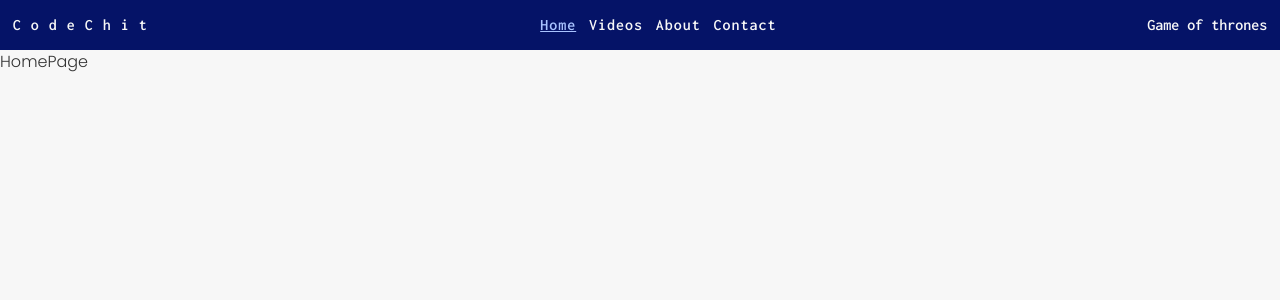
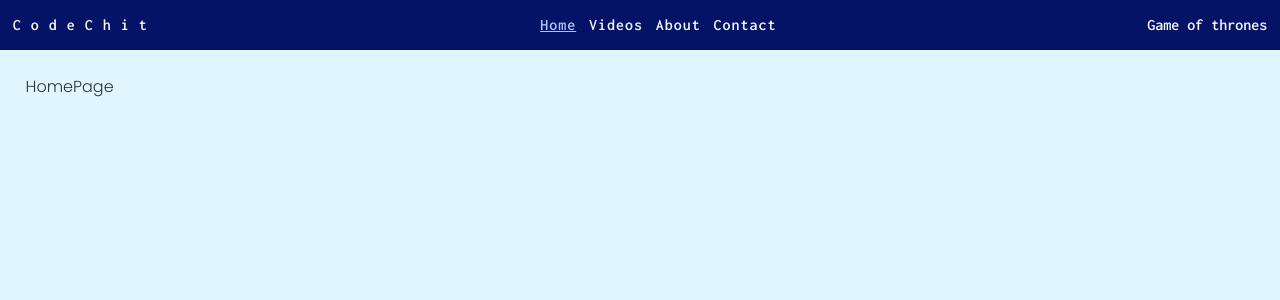
Before and after one commit to pkkarn/codechit-client, a Vue app: page / in a window 1280 px wide. Shown: the top 300 px of the page. Built offline with nearby package versions, Linux system fonts and the light colour scheme.

Commit message:
Basic padding added

```diff
--- a/src/App.vue
+++ b/src/App.vue
@@ -3,7 +3,9 @@
     <div>
       <!-- Navbar -->
       <Navbar/>
-      <router-view></router-view>
+      <div class="main__view">
+        <router-view></router-view>
+      </div>
       <!-- MainPage -->
       <!-- <MainPage/> -->
       <!-- Footer -->
@@ -25,4 +27,11 @@ import Navbar from '@/components/Navbar.vue'
   font-family: $main-font;
   font-weight: 400;
 }
+.main {
+  &__view {
+    background: $primary-color;
+    min-height: 100vh;
+    padding: $general-padding * 2;
+  }
+}
 </style>
```
